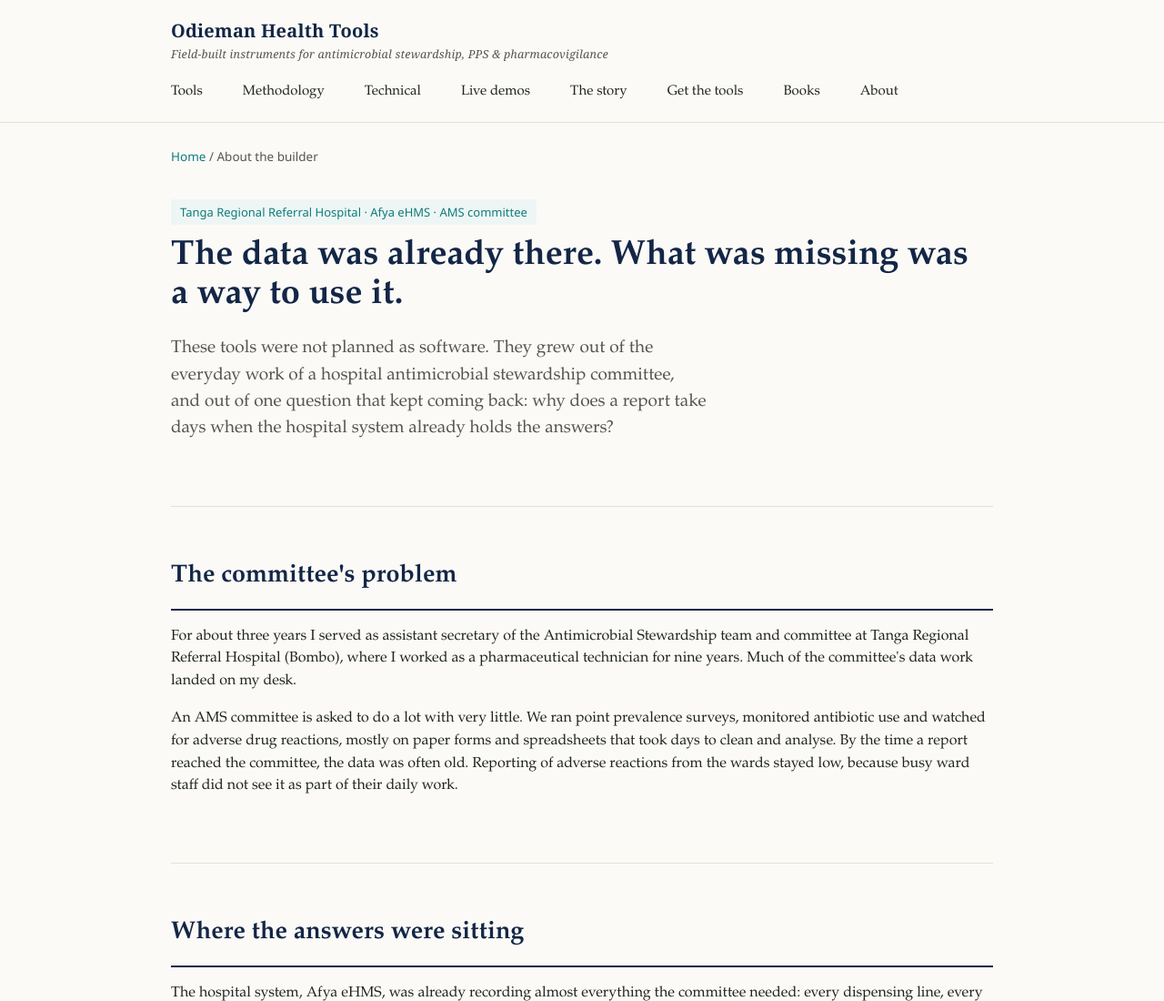
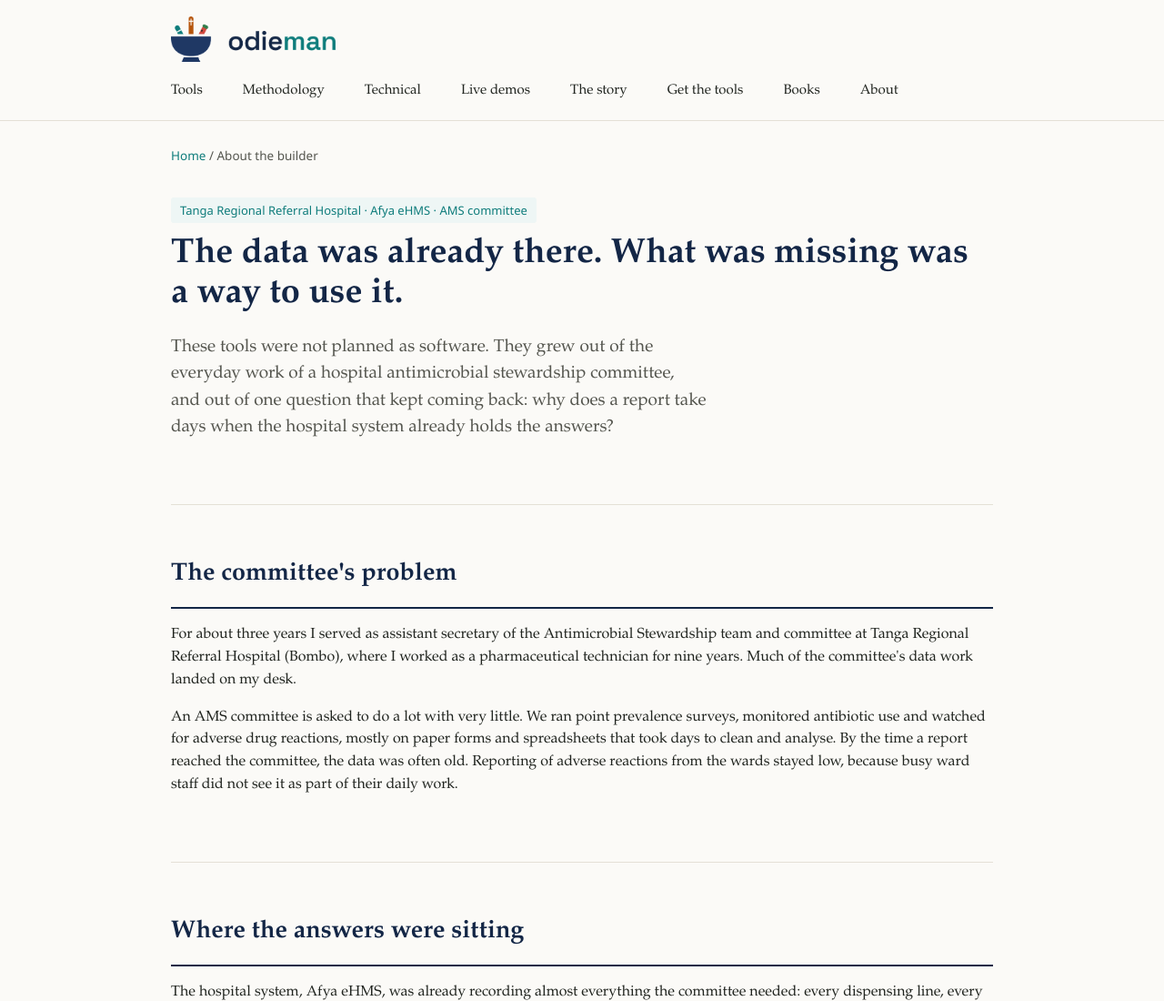
Before and after one commit to emmanuelodie/odieman.me, a plain HTML site: page about.html in a window 1280 px wide. Shown: the top 1100 px of the page at 91% size. Drawn offline with Linux system fonts and the light colour scheme.

Commit message:
Site: Odieman logo in the top bar and as the tab icon

```diff
--- a/about.html
+++ b/about.html
@@ -7,14 +7,14 @@
 <meta name="description" content="How AMS Pro, PPS Pro and VigiWard grew out of the antimicrobial stewardship committee work at Tanga Regional Referral Hospital, and what changed there.">
 <meta name="author" content="Odindo Emmanuel Thomas">
 <link rel="stylesheet" href="style.css">
+<link rel="icon" type="image/png" sizes="32x32" href="favicon-32.png">
+<link rel="apple-touch-icon" href="apple-touch-icon.png">
 </head>
 <body>
 
 <header class="site">
   <div class="nav-inner">
-    <a href="index.html" class="brand">Odieman Health Tools
-      <small>Field-built instruments for antimicrobial stewardship, PPS &amp; pharmacovigilance</small>
-    </a>
+    <a href="index.html" class="brand"><img src="odieman-logo.png" width="181" height="50" alt="Odieman Health Tools"></a>
     <nav class="links sans">
       <a href="index.html#tools">Tools</a>
       <a href="methodology.html">Methodology</a>
--- a/style.css
+++ b/style.css
@@ -328,3 +328,9 @@ table.dl td.demo a:hover{text-decoration:underline;}
 .abstract p{margin:0 0 10px;font-size:15.5px;color:var(--ink-soft);line-height:1.6;}
 .abstract p:last-child{margin-bottom:0;}
 .abstract b{color:var(--ink);}
+
+/* Logo in the top bar */
+.nav-inner{align-items:center;}
+.brand{display:block;line-height:0;}
+.brand img{display:block;height:50px;width:auto;}
+@media (max-width:760px){.brand img{height:40px;}}
```
Also changed, not shown: ams-pro.html (+3 -3 lines), books.html (+3 -3 lines), checks.html (+3 -3 lines), index.html (+3 -3 lines), methodology.html (+3 -3 lines), minimum-data.html (+3 -3 lines), pps-pro.html (+3 -3 lines), story.html (+3 -3 lines), technical.html (+3 -3 lines), vigiward.html (+3 -3 lines), apple-touch-icon.png (added), favicon-32.png (added), odieman-logo.png (added).
